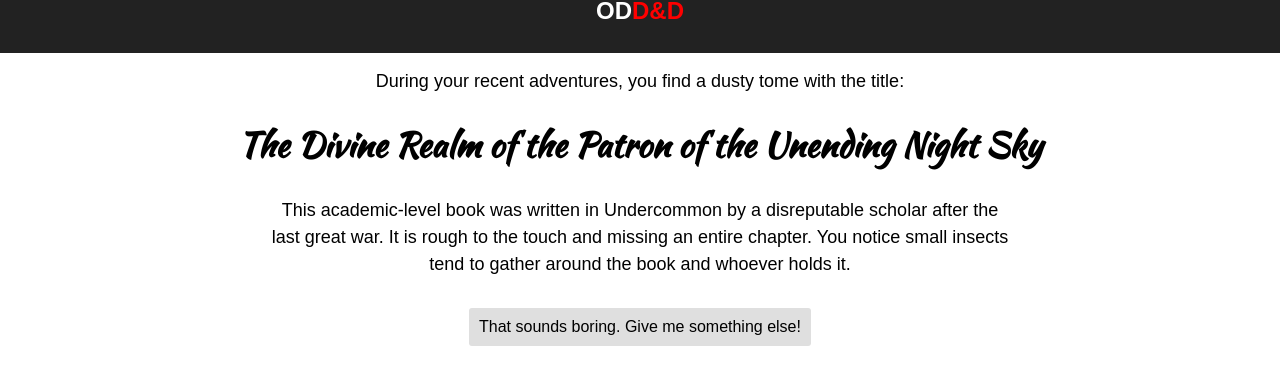
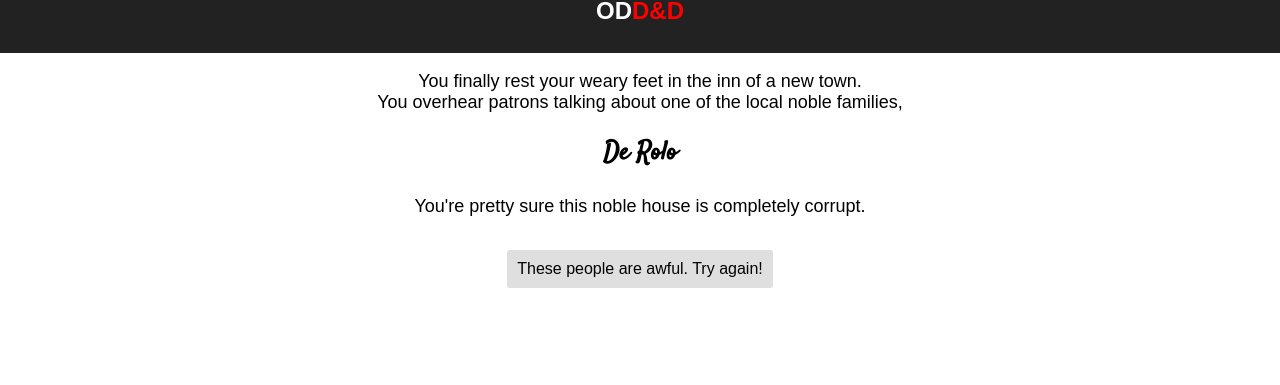
Before and after one commit to andimancuso/ODD-D, a React (Create React App) app: page / in a window 1280 px wide. Shown: the part 187-572 px from the top of the page. Built offline with nearby package versions, Linux system fonts and the light colour scheme.

Commit message:
Adding new main module

```diff
--- a/public/index.html
+++ b/public/index.html
@@ -10,7 +10,7 @@
     -->
     <link rel="manifest" href="%PUBLIC_URL%/manifest.json">
     <link rel="shortcut icon" href="%PUBLIC_URL%/favicon.ico">
-    <link href="https://fonts.googleapis.com/css?family=Kaushan+Script" rel="stylesheet">
+    <link href="https://fonts.googleapis.com/css?family=Kaushan+Script|Satisfy" rel="stylesheet">
     <!--
       Notice the use of %PUBLIC_URL% in the tags above.
       It will be replaced with the URL of the `public` folder during the build.
--- a/src/App.js
+++ b/src/App.js
@@ -2,6 +2,7 @@ import React from 'react';
 import './index.css';
 import { Header } from './components/Header';
 import { Book } from './Book';
+import { NobleHouse } from './NobleHouse';
 
 export class App extends React.Component {
   render() {
@@ -9,7 +10,7 @@ export class App extends React.Component {
       <div className="App">
           <Header />
         <div className="App-intro">
-          <Book />
+          <NobleHouse />
         </div>
       </div>
     );
--- /dev/null
+++ b/src/NobleHouse.js
@@ -0,0 +1,33 @@
+import React from 'react';
+
+export class NobleHouse extends React.Component {
+  constructor(props) {
+    super(props);
+    this.state = { newHouse: false };
+    this.toggleState = this.toggleState.bind(this);
+  };
+
+  toggleState() {
+    const newState = this.state.newHouse ? false : true;
+    this.setState({
+      newHouse: newState
+    })
+  };
+
+  render() {
+    return (
+        <div>
+          <p>You finally rest your weary feet in the inn of a new town.<br/>You overhear patrons talking about one of the local noble families,</p>
+            <h2 className="noble-house">
+              De Rolo
+            </h2>
+            <div className="noble-desc">
+            You're pretty sure this noble house is completely corrupt.
+            </div>
+            <button id="button" onClick={this.toggleState}>
+              These people are awful. Try again!
+            </button>
+        </div>
+    );
+  };
+};
--- a/src/components/BookDesc.js
+++ b/src/components/BookDesc.js
@@ -10,7 +10,7 @@ import React from 'react';
 
   const contentsAdj = ["quirky", "confusing", "enigmatic", "mysterious", "unintelligeble", "disorganized", "highly-detailed", "academic-level", "painfully thorough", "stream-of-consciousness", "unedited", "handwritten"];
 
-  const bookQuirk = ["On some of the pages, you can see indentations of writing from letters that were penned on top of the open book.", "It gives off a faint magical aura.", "Every time you open it, you catch a fleeting smell of sulfur.", "Every time you open it, you hear a distant tinkling of chimes.", "When you open it, you feel as though it is reading you while you read it.", "You hear a cackling shriek as you turn the pages, but no one is nearby.", "You can't stop petting the spine and the pages - the texture just feels so good!", "You have the urge to memorize every word it contains.", "You feel driven to make a new, whole, pristine copy.", "You can't help but want to read it from beginning to the very, very end.", "Some of the pages smell like roses, and others like swamp water.", "You notice small insects tend to gather around the book and whoever holds it.", "You feel inexplicably lucky with this book in your hands.", "This book makes you question your life choices up to this point in time.", "You feel deeply connected to this author, and you wonder what became of them.", "You are inspired to write your own book! It would probably be better than this mishmash, at least.", "You have consecutive nightmares while you possess this book.", "You dream of your ancestors while you possess this book."];
+  const bookQuirk = ["On some of the pages, you can see indentations of writing from letters that were penned on top of the open book.", "It gives off a faint magical aura.", "Every time you open it, you catch a fleeting smell of sulfur.", "Every time you open it, you hear a distant tinkling of chimes.", "When you open it, you feel as though it is reading you while you read it.", "You hear a cackling shriek as you turn the pages, but no one is nearby.", "You can't stop petting the spine and the pages - the texture just feels so good!", "You have the urge to memorize every word it contains.", "You feel driven to make a new, whole, pristine copy.", "You can't help but want to read it from beginning to the very, very end.", "Some of the pages smell like roses, and others like swamp water.", "You notice small insects tend to gather around the book and whoever holds it.", "You feel inexplicably lucky with this book in your hands.", "This book makes you question your life choices.", "You feel deeply connected to this author, and you wonder what became of them.", "You are inspired to write your own book! It would probably be better than this mishmash, at least.", "You have consecutive nightmares while you possess this book.", "You dream of your ancestors while you possess this book."];
 
   const bookTimePeriod = ["in the Age of Arcana", "during the last great war", "before the last great war", "after the last great war", "in the Age of Technocracy", "during the reign of a mad king", "during the international Age of Peace", "during a series of border skirmishes", "during the uprising of the dragons", "during the subjugation of the dragons", "before the Age of Arcana", "after the Age of Arcana", "only a few years past", "a hundred years ago", "several hundred years ago", "a thousand years ago", "an eon ago", "earlier this year"];
 
--- a/src/index.css
+++ b/src/index.css
@@ -35,7 +35,12 @@ body {
   font-size: 34px;
 }
 
-.book-desc {
+.noble-house {
+  font-family: 'Satisfy', cursive;
+  font-size: 26px;
+}
+
+.book-desc, .noble-desc {
   padding: 0 20% 20px;
   line-height: 1.5em;
 }
```
